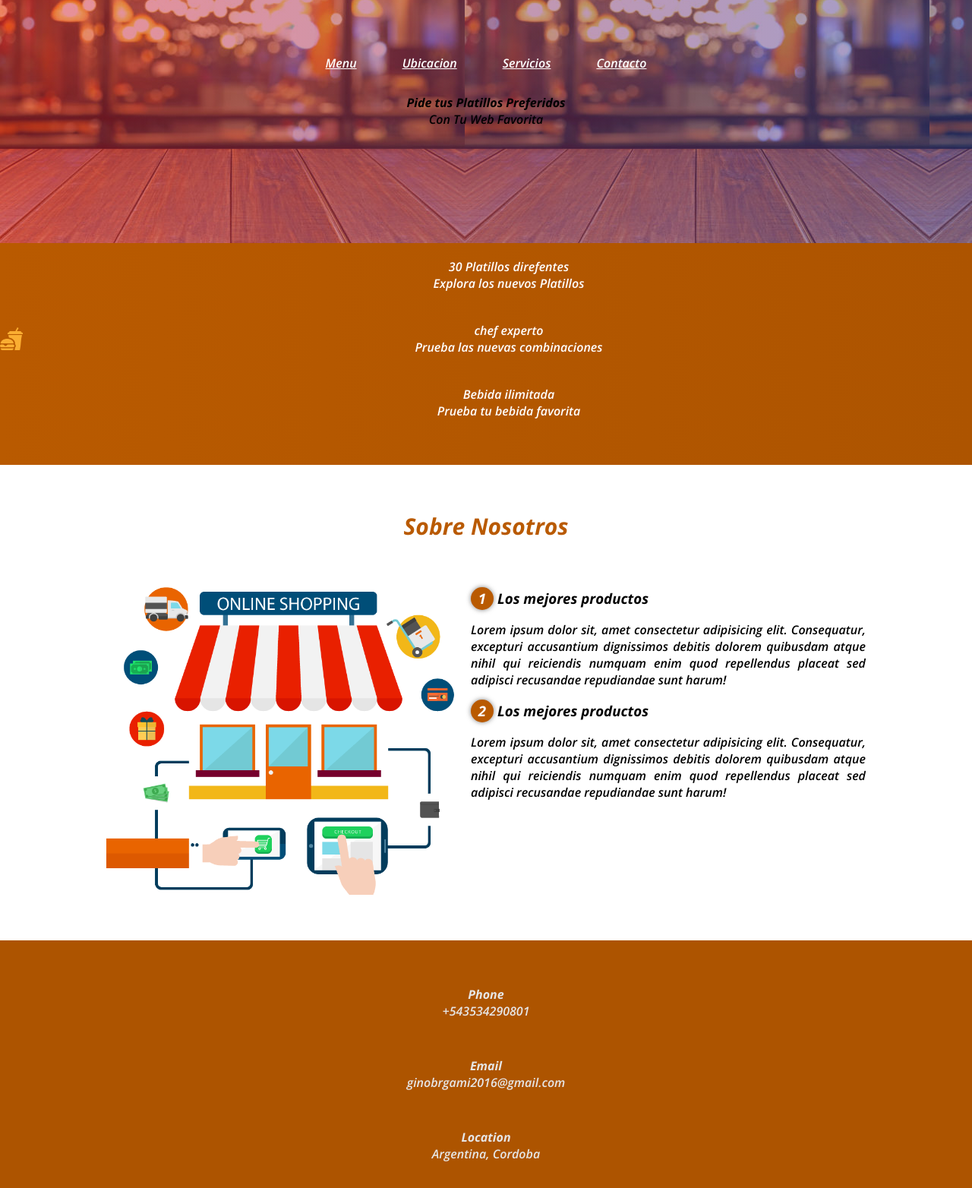
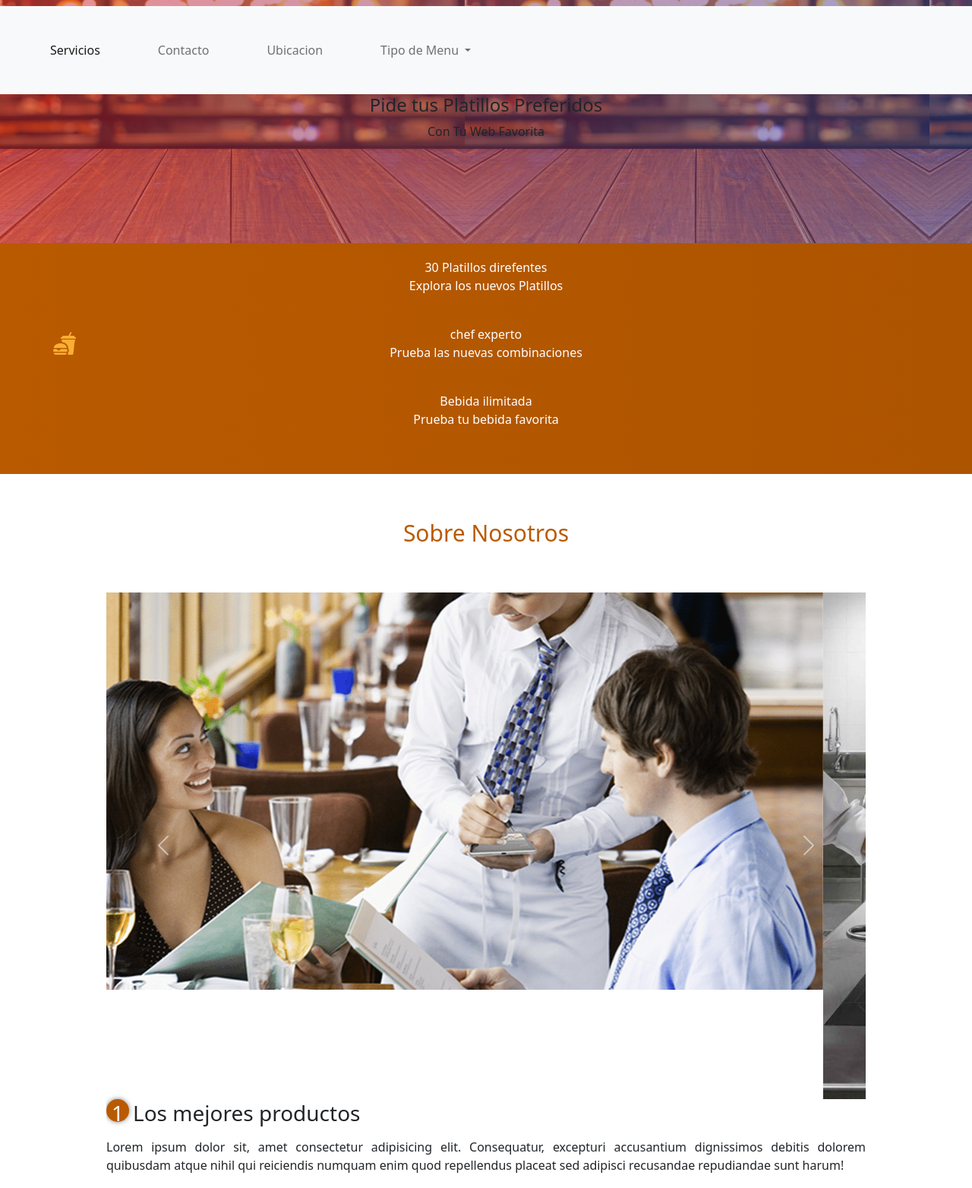
Before and after one commit to GinoBergami/prueba, a plain HTML site: page index.html in a window 1280 px wide. Shown: the part 100-1664 px from the top of the page at 76% size. Drawn offline with nearby package versions, Linux system fonts and the light colour scheme.

Commit message:
first commit

```diff
--- a/estilos.css
+++ b/estilos.css
@@ -102,7 +102,7 @@ header .textos-header{
 /* about us */
 
 .conteenedor-sobre-nosotros{
-    display: flex;
+    display: flexbox;
     justify-content: space-evenly;
 }
 
@@ -110,6 +110,9 @@ header .textos-header{
     width: 48%;
 }
 
+.container-fluid{
+    align-items: flex-end ;
+}
 
 
 .contenido-textos h3{
--- a/index.html
+++ b/index.html
@@ -8,6 +8,7 @@
         <link rel="shortcut icon" href="img/WhatsApp Image 2022-03-17 at 10.49.10 AM.jpeg" type="image/x-icon">
         <link rel="stylesheet" href="/estilos.css">
         <link href="https://fonts.googleapis.com/css2?family=Open+Sans:ital,wght@1,600;1,700&display=swap" rel="stylesheet">
+        <link href="https://cdn.jsdelivr.net/npm/bootstrap@5.1.3/dist/css/bootstrap.min.css" rel="stylesheet" integrity="sha384-1BmE4kWBq78iYhFldvKuhfTAU6auU8tT94WrHftjDbrCEXSU1oBoqyl2QvZ6jIW3" crossorigin="anonymous">
     </head>
     <body>
         <!-- IDENTACION Y SECTION -->
@@ -19,20 +20,37 @@
                     </a>
                 </div>
                 <nav>
-                    <ul>
-                        <li>
-                            <a href="/html/menu.html" class="menu">Menu</a>
+                    <nav class="navbar navbar-expand-lg navbar-light bg-light">
+                        <div class="container-fluid">
+                          <a class="navbar-brand" href="#"></a>
+                          <button class="navbar-toggler" type="button" data-bs-toggle="collapse" data-bs-target="#navbarNavDropdown" aria-controls="navbarNavDropdown" aria-expanded="false" aria-label="Toggle navigation">
+                            <span class="navbar-toggler-icon"></span>
+                          </button>
+                          <div class="collapse navbar-collapse" id="navbarNavDropdown">
+                            <ul class="navbar-nav">
+                              <li class="nav-item">
+                                <a class="nav-link active" aria-current="page" href="/html/srvicios.html">Servicios</a>
                               </li>
-                        <li>
-                            <a href="/html/ubicacion.html" class="menu">Ubicacion</a>
+                              <li class="nav-item">
+                                <a class="nav-link" href="/html/contacto.html">Contacto</a>
                               </li>
-                        <li>
-                            <a href="/html/srvicios.html" class="menu">Servicios</a>
+                              <li class="nav-item">
+                                <a class="nav-link" href="/html/ubicacion.html">Ubicacion</a>
+                                <li class="nav-item dropdown">
+                                    <a class="nav-link dropdown-toggle" href="#" id="navbarDropdownMenuLink" role="button" data-bs-toggle="dropdown" aria-expanded="false">
+                                      Tipo de Menu
+                                    </a>
+                                    <ul class="dropdown-menu" aria-labelledby="navbarDropdownMenuLink">
+                                      <li><a class="dropdown-item" href="/html/menu.html">Menu Completo</a></li>
+                                      <li><a class="dropdown-item" href="#">Carnes</a></li>
+                                      <li><a class="dropdown-item" href="#">Pastas</a></li>
+                                    </ul>
                                   </li>
-                        <li>
-                            <a href="/html/contacto.html" class="menu">Contacto</a>
                               </li>
                             </ul>
+                          </div>
+                        </div>
+                      </nav>
                 </nav>
             </div>
             <div class="promo">
@@ -64,7 +82,32 @@
             <section class="contenedor sobre-nosotros">
                 <h2 class="titulo">Sobre Nosotros</h2>
                 <div class="conteenedor-sobre-nosotros">
-               <img src="img/compra.png" alt="" class="imagen-about-us">
+                    <div id="carouselExampleIndicators" class="carousel slide" data-bs-ride="carousel">
+                        <div class="carousel-indicators">
+                          <button type="button" data-bs-target="#carouselExampleIndicators" data-bs-slide-to="0" class="active" aria-current="true" aria-label="Slide 1"></button>
+                          <button type="button" data-bs-target="#carouselExampleIndicators" data-bs-slide-to="1" aria-label="Slide 2"></button>
+                          <button type="button" data-bs-target="#carouselExampleIndicators" data-bs-slide-to="2" aria-label="Slide 3"></button>
+                        </div>
+                        <div class="carousel-inner">
+                          <div class="carousel-item active">
+                            <img src="/img/carr7.png" class="d-block w-100" alt="...">
+                          </div>
+                          <div class="carousel-item">
+                            <img src="/img/carru5.jpg" class="d-block w-100" alt="...">
+                          </div>
+                          <div class="carousel-item">
+                            <img src="/img/carru8.jpeg" class="d-block w-100" alt="...">
+                          </div>
+                        </div>
+                        <button class="carousel-control-prev" type="button" data-bs-target="#carouselExampleIndicators" data-bs-slide="prev">
+                          <span class="carousel-control-prev-icon" aria-hidden="true"></span>
+                          <span class="visually-hidden">Previous</span>
+                        </button>
+                        <button class="carousel-control-next" type="button" data-bs-target="#carouselExampleIndicators" data-bs-slide="next">
+                          <span class="carousel-control-next-icon" aria-hidden="true"></span>
+                          <span class="visually-hidden">Next</span>
+                        </button>
+                    </div>
                     <div class="contenido-textos">
                          <h3><span>1</span>Los mejores productos</h3>
                          <p>Lorem ipsum dolor sit, amet consectetur adipisicing elit. Consequatur, excepturi accusantium dignissimos debitis dolorem quibusdam atque nihil qui reiciendis numquam enim quod repellendus placeat sed adipisci recusandae repudiandae sunt harum!</p>
@@ -72,6 +115,7 @@
                          <p>Lorem ipsum dolor sit, amet consectetur adipisicing elit. Consequatur, excepturi accusantium dignissimos debitis dolorem quibusdam atque nihil qui reiciendis numquam enim quod repellendus placeat sed adipisci recusandae repudiandae sunt harum!</p>
                     </div>
                 </div>
+            </section>
         </main>
         <footer>
             <div class="contenedor-footer">
@@ -93,5 +137,6 @@
                 </div>
             </div>
         </footer>
+        <script src="https://cdn.jsdelivr.net/npm/bootstrap@5.1.3/dist/js/bootstrap.bundle.min.js" integrity="sha384-ka7Sk0Gln4gmtz2MlQnikT1wXgYsOg+OMhuP+IlRH9sENBO0LRn5q+8nbTov4+1p" crossorigin="anonymous"></script>
     </body>
 </html>
```
Also changed, not shown: html/menu.html (+0 -2 lines), html/ubicacion.html (+4 -0 lines), img/carr7.png (added), img/carru1.jfif (added), img/carru2.jpg (added), img/carru3.jpg (added), img/carru4.jfif (added), img/carru5.jpg (added), img/carru6.jfif (added), img/carru8.jpeg (added), 1 other file. Lines whose indentation alone changed are shown as unchanged.
